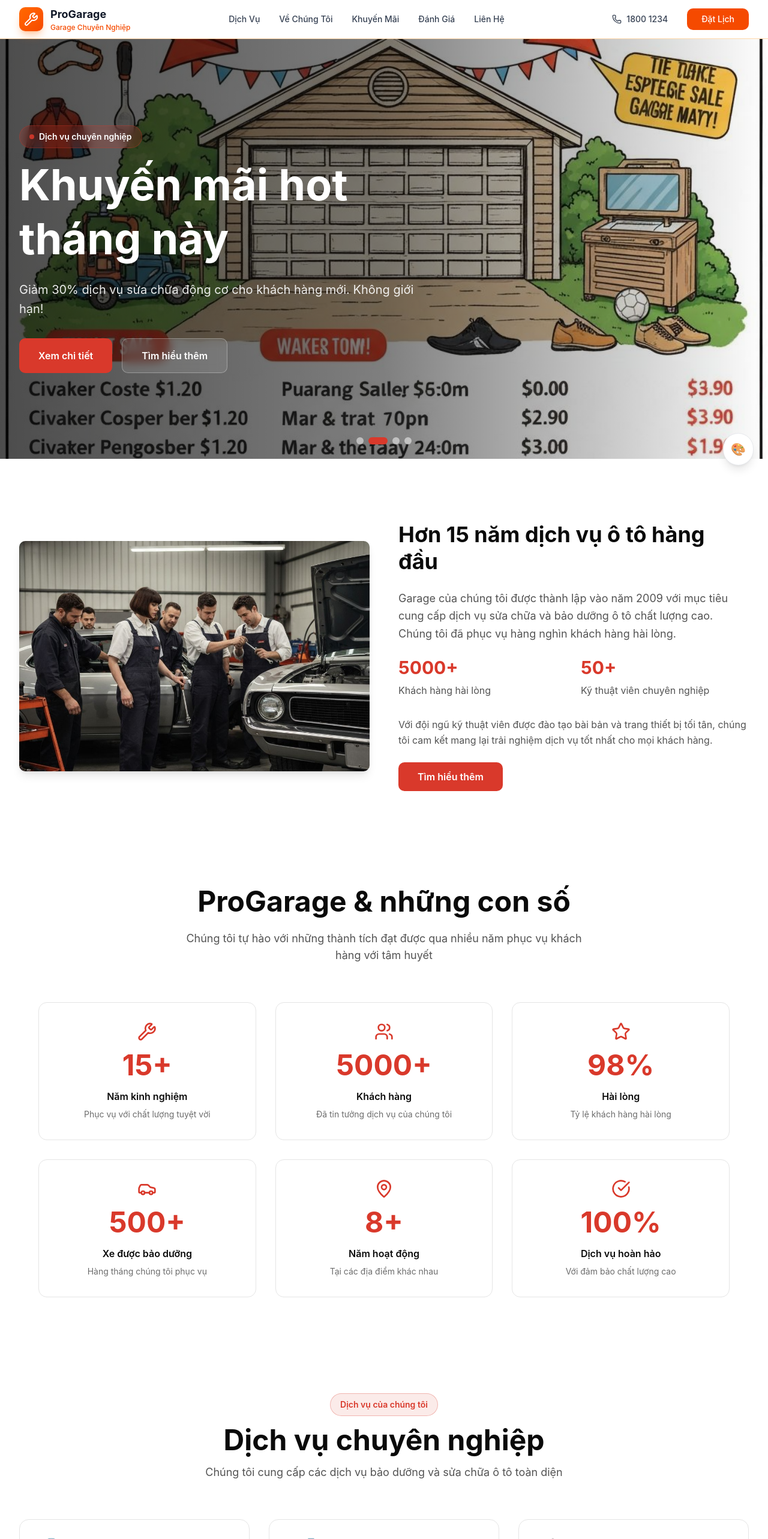
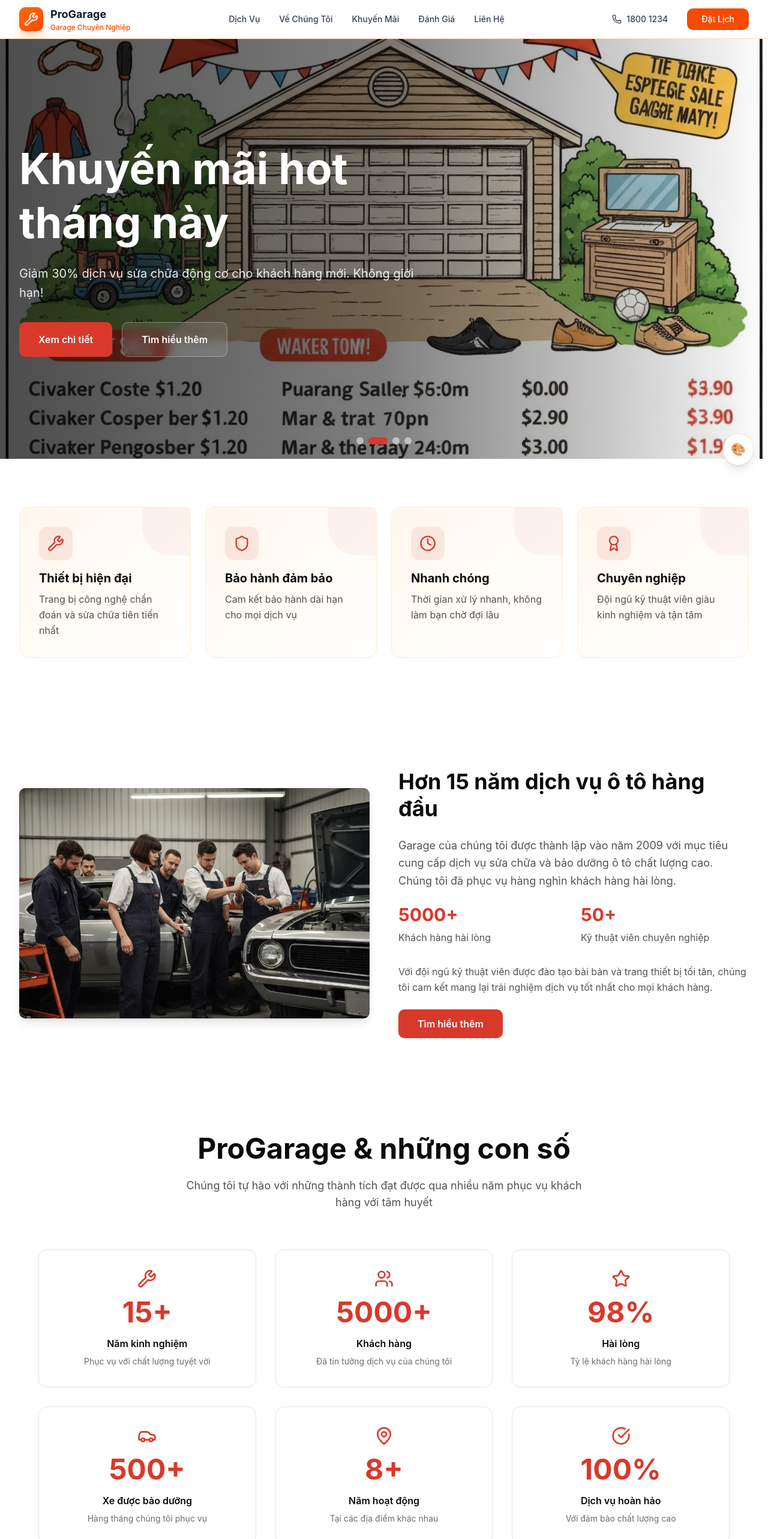
Before and after one commit to TranDaiTai/Garga-Pro, a React app in the folder frontend/: page / in a window 1280 px wide. Shown: the top 2566 px of the page at 60% size. Built offline with nearby package versions, Linux system fonts and the light colour scheme; the HTML template or start-up script is replaced by a standard one.

Commit message:
chỉnh ui

```diff
--- a/frontend/src/components/layout/Decoration/seasonal-decoration.jsx
+++ b/frontend/src/components/layout/Decoration/seasonal-decoration.jsx
@@ -98,7 +98,6 @@ export function SeasonalDecoration() {
 const edgeEmojis = currentTheme.edgeElements?.map(item => item.emoji) || []
 
 
-    console.log("Rendering theme:", cornerEmojis)
 
   return (
     <>
@@ -214,7 +213,7 @@ const edgeEmojis = currentTheme.edgeElements?.map(item => item.emoji) || []
 
       {/* Falling particles */}
       {!isReducedMotion && particles.length > 0 && (
-        <div className="fixed inset-0 pointer-events-none overflow-hidden z-10">
+        <div className="fixed inset-0 pointer-events-none overflow-hidden z-0">
           {particles.map((particle) => (
             <div
               key={particle.id}
--- a/frontend/src/components/sections/home/hero-banner.jsx
+++ b/frontend/src/components/sections/home/hero-banner.jsx
@@ -97,10 +97,7 @@ export default function HeroBanner() {
             {/* Content overlay - Left aligned */}
             <div className="relative h-full max-w-7xl mx-auto px-4 sm:px-6 lg:px-8">
               <div className="h-full flex flex-col justify-center max-w-2xl">
-                <div className="mb-4 inline-flex items-center gap-2 bg-accent/20 backdrop-blur-sm px-4 py-2 rounded-full w-fit border border-accent/30">
-                  <span className="w-2 h-2 bg-accent rounded-full animate-pulse" />
-                  <span className="text-white text-sm font-semibold">Dịch vụ chuyên nghiệp</span>
-                </div>
+
                 <h1 className="text-5xl md:text-6xl lg:text-7xl font-bold text-white mb-6 leading-tight">
                   {s.title}
                 </h1>
--- a/frontend/src/components/sections/home/promotions.jsx
+++ b/frontend/src/components/sections/home/promotions.jsx
@@ -26,9 +26,7 @@ export default function PromotionsSection() {
 
       <div className="relative">
         <div className="text-center mb-16">
-          <div className="inline-block mb-4 px-4 py-2 rounded-full bg-accent/10 border border-accent/30 text-accent text-sm font-semibold">
-            Ưu đãi đặc biệt
-          </div>
+
           <h2 className="text-4xl md:text-5xl font-bold text-foreground mb-4">Khuyến mãi hot trong tháng</h2>
           <p className="text-foreground/70 max-w-2xl mx-auto text-lg">
             Nhận ngay ưu đãi hấp dẫn khi sử dụng dịch vụ của chúng tôi
--- a/frontend/src/components/sections/home/services.jsx
+++ b/frontend/src/components/sections/home/services.jsx
@@ -35,9 +35,7 @@ export default function ServicesSection() {
   return (
     <section>
       <div className="text-center mb-16">
-        <div className="inline-block mb-4 px-4 py-2 rounded-full bg-accent/10 border border-accent/30 text-accent text-sm font-semibold">
-          Dịch vụ của chúng tôi
-        </div>
+
         <h2 className="text-4xl md:text-5xl font-bold text-foreground mb-4">Dịch vụ chuyên nghiệp</h2>
         <p className="text-foreground/70 max-w-2xl mx-auto text-lg">
           Chúng tôi cung cấp các dịch vụ bảo dưỡng và sửa chữa ô tô toàn diện
--- a/frontend/src/pages/Home.jsx
+++ b/frontend/src/pages/Home.jsx
@@ -5,8 +5,10 @@ import PromotionsSection from "../components/sections/home/promotions"
 import ReviewsSection from "../components/sections/home/review-section"
 import StatisticsSection from "@/components/sections/home/statistics-section"
 import SectionWrapper from "@/components/sections/layout/section-wrapper"
+import FeaturesSection from "@/components/sections/home/features-section"
 
 const sections =[
+        <FeaturesSection />,
         <AboutSection />,
         <StatisticsSection />,
         <ServicesSection />,
```
